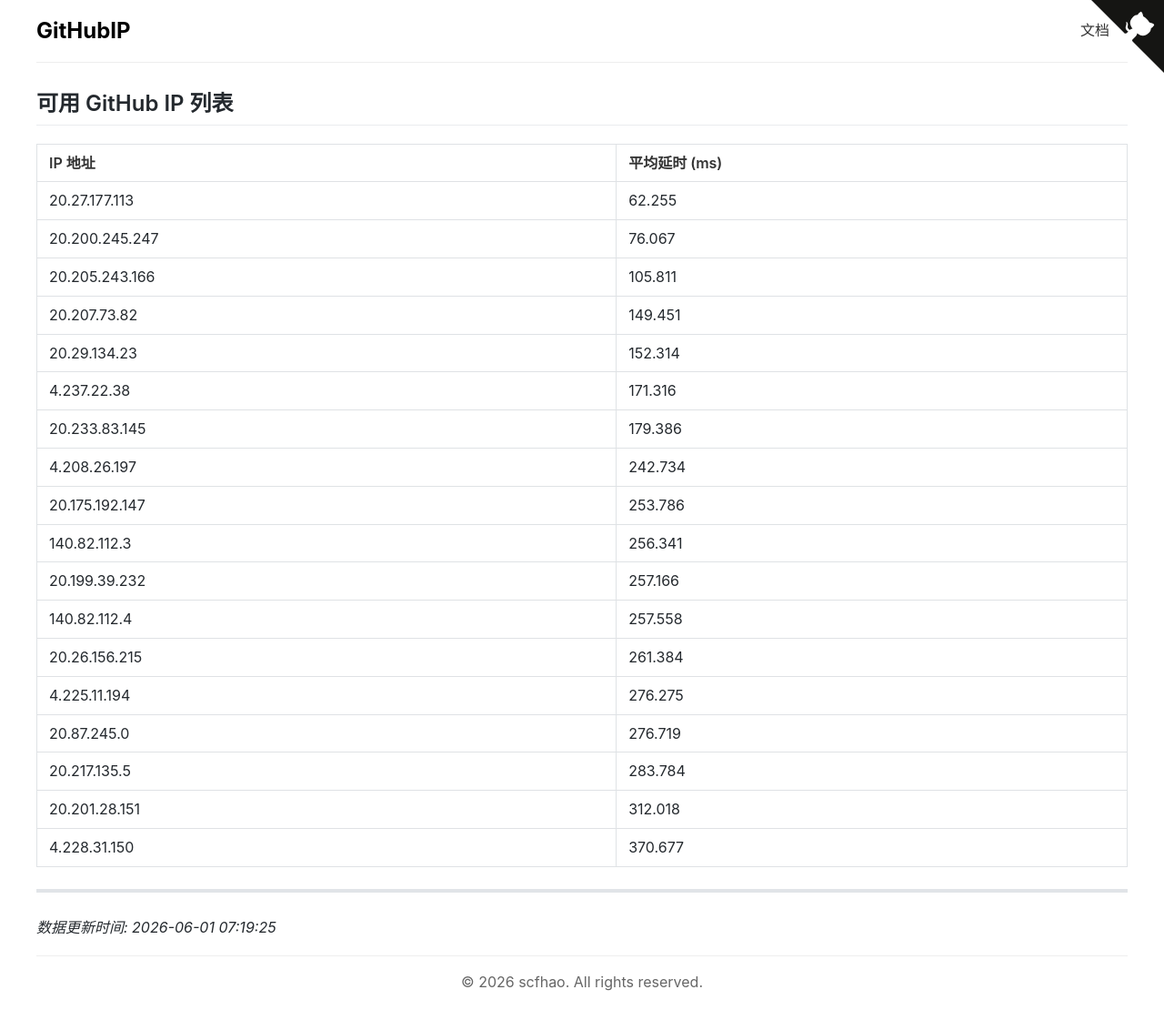
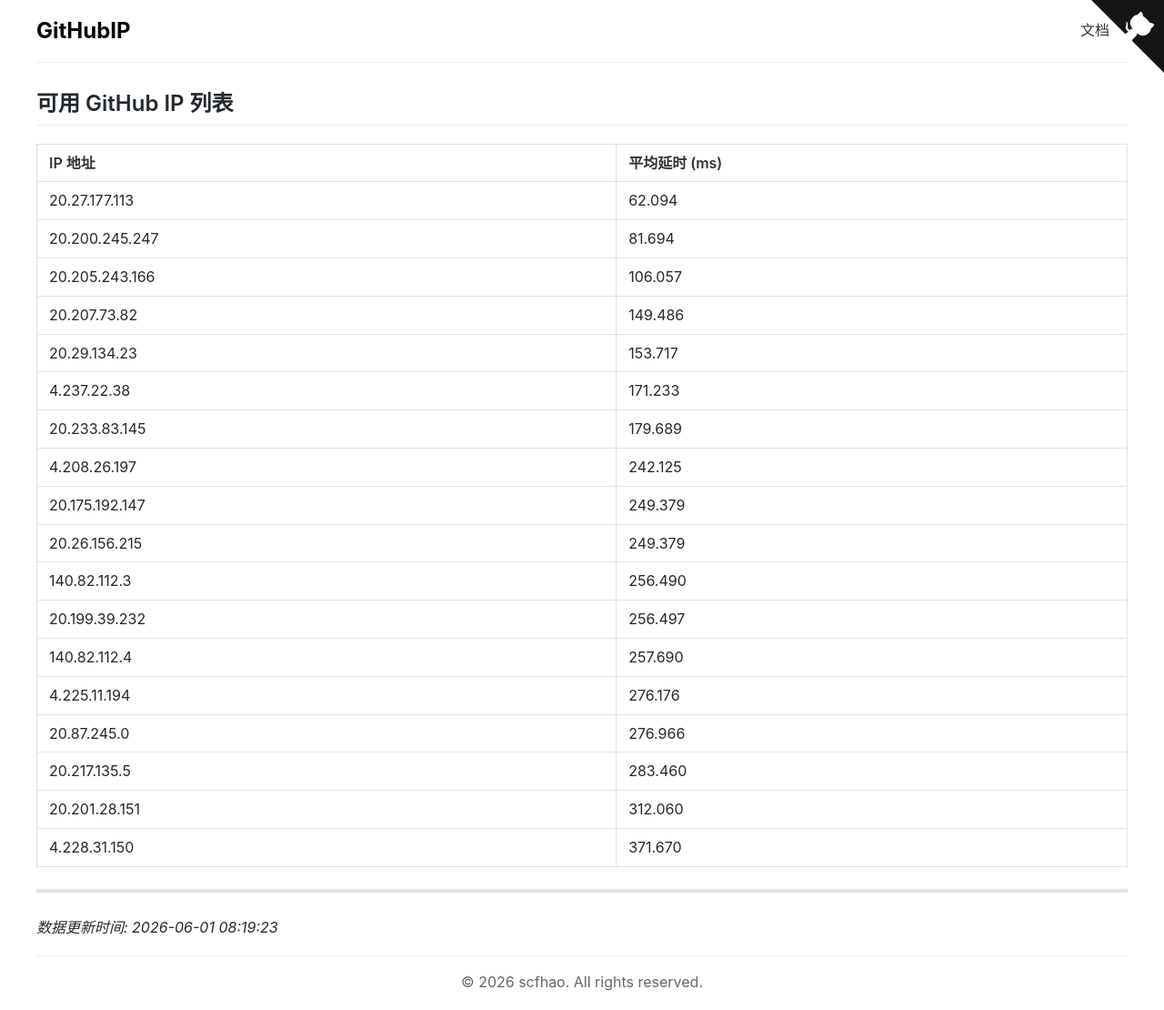
Before and after one commit to scfhao/GitHubIP, a Jekyll site: the page built from index.md, in a window 1280 px wide. Shown: the whole page at 91% size. Built offline with Jekyll 4.4.1, drawn with Linux system fonts in a browser that asks for light colours.

Commit message:
自动脚本执行 - 2026-06-01 08:19:23

```diff
--- a/index.md
+++ b/index.md
@@ -1,32 +1,32 @@
 ---
 layout: home
 title: GitHub IP 列表
-date: 2026-06-01 07:19:25
+date: 2026-06-01 08:19:23
 ---
 
 ## 可用 GitHub IP 列表
 
 | IP 地址 | 平均延时 (ms) |
 |---------|--------------|
-| 20.27.177.113 | 62.255 |
-| 20.200.245.247 | 76.067 |
-| 20.205.243.166 | 105.811 |
-| 20.207.73.82 | 149.451 |
-| 20.29.134.23 | 152.314 |
-| 4.237.22.38 | 171.316 |
-| 20.233.83.145 | 179.386 |
-| 4.208.26.197 | 242.734 |
-| 20.175.192.147 | 253.786 |
-| 140.82.112.3 | 256.341 |
-| 20.199.39.232 | 257.166 |
-| 140.82.112.4 | 257.558 |
-| 20.26.156.215 | 261.384 |
-| 4.225.11.194 | 276.275 |
-| 20.87.245.0 | 276.719 |
-| 20.217.135.5 | 283.784 |
-| 20.201.28.151 | 312.018 |
-| 4.228.31.150 | 370.677 |
+| 20.27.177.113 | 62.094 |
+| 20.200.245.247 | 81.694 |
+| 20.205.243.166 | 106.057 |
+| 20.207.73.82 | 149.486 |
+| 20.29.134.23 | 153.717 |
+| 4.237.22.38 | 171.233 |
+| 20.233.83.145 | 179.689 |
+| 4.208.26.197 | 242.125 |
+| 20.175.192.147 | 249.379 |
+| 20.26.156.215 | 249.379 |
+| 140.82.112.3 | 256.490 |
+| 20.199.39.232 | 256.497 |
+| 140.82.112.4 | 257.690 |
+| 4.225.11.194 | 276.176 |
+| 20.87.245.0 | 276.966 |
+| 20.217.135.5 | 283.460 |
+| 20.201.28.151 | 312.060 |
+| 4.228.31.150 | 371.670 |
 
 ---
 
-*数据更新时间: 2026-06-01 07:19:25*
+*数据更新时间: 2026-06-01 08:19:23*
```
